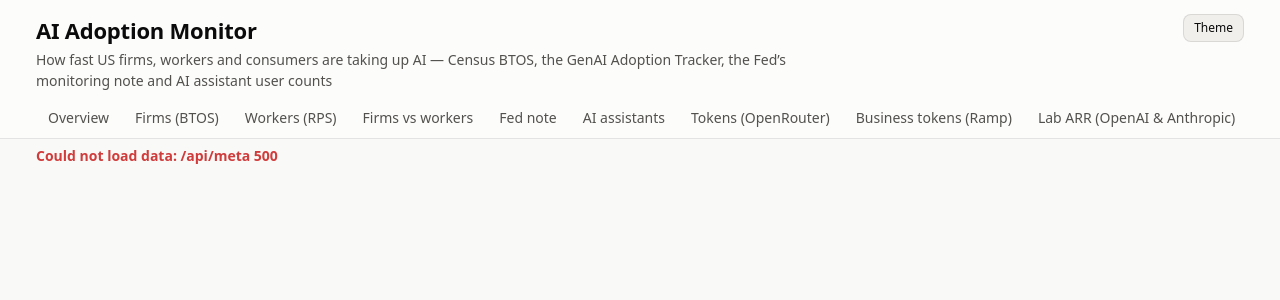
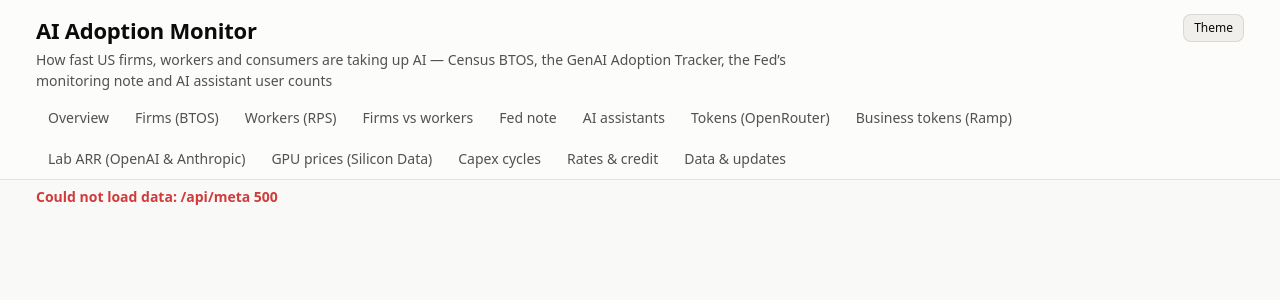
Before and after one commit to Kevin19980730/ai-adoption-monitor, a Flask app: page / in a window 1280 px wide. Shown: the top 300 px of the page. Run offline with Flask 3, Linux system fonts and the light colour scheme; data that the repository does not hold is empty.

Commit message:
Publish 2026-10-15 16:42

```diff
--- a/btos-ai/static/app.css
+++ b/btos-ai/static/app.css
@@ -65,7 +65,9 @@
 .top { background: var(--surface); border-bottom: 1px solid var(--ring); position: sticky; top: 0; z-index: 20; }
 .title-row { display: flex; justify-content: space-between; align-items: flex-start; gap: 16px; padding: 14px 0 8px; }
 .top-actions { display: flex; align-items: center; gap: 10px; white-space: nowrap; font-size: 12.5px; }
-.tabs { display: flex; gap: 2px; overflow-x: auto; scrollbar-width: none; }
+/* 13 tabs no longer fit one row: wrap on desktop so every tab is visible; scroll (with a visible bar) on phones */
+.tabs { display: flex; flex-wrap: wrap; gap: 2px 2px; }
+@media (max-width: 700px) { .tabs { flex-wrap: nowrap; overflow-x: auto; scrollbar-width: thin; } }
 .tabs a { padding: 8px 12px; color: var(--ink-2); text-decoration: none; border-bottom: 2px solid transparent; white-space: nowrap; font-weight: 500; }
 .tabs a:hover { color: var(--ink); background: var(--surface-2); }
 .tabs a[aria-selected="true"] { color: var(--ink); border-bottom-color: var(--ink); }
--- a/btos-ai/static/app.js
+++ b/btos-ai/static/app.js
@@ -296,6 +296,7 @@
   if (!document.getElementById("tab-" + name)) name = "overview";
   document.querySelectorAll(".tab").forEach(s => s.hidden = s.id !== "tab-" + name);
   document.querySelectorAll(".tabs a").forEach(a => a.setAttribute("aria-selected", a.dataset.tab === name));
+  const cur = document.querySelector(`.tabs a[data-tab="${name}"]`); if (cur) cur.scrollIntoView({block: "nearest", inline: "nearest"});
   if (!loaded[name]) { loaded[name] = true; LOADERS[name](); }
   else Object.keys(VIEWS).forEach(id => { const n = document.getElementById(id); if (n && n.closest(".tab").id === "tab-" + name && VIEWS[id].mode === "chart") render(id); });
 }
```
